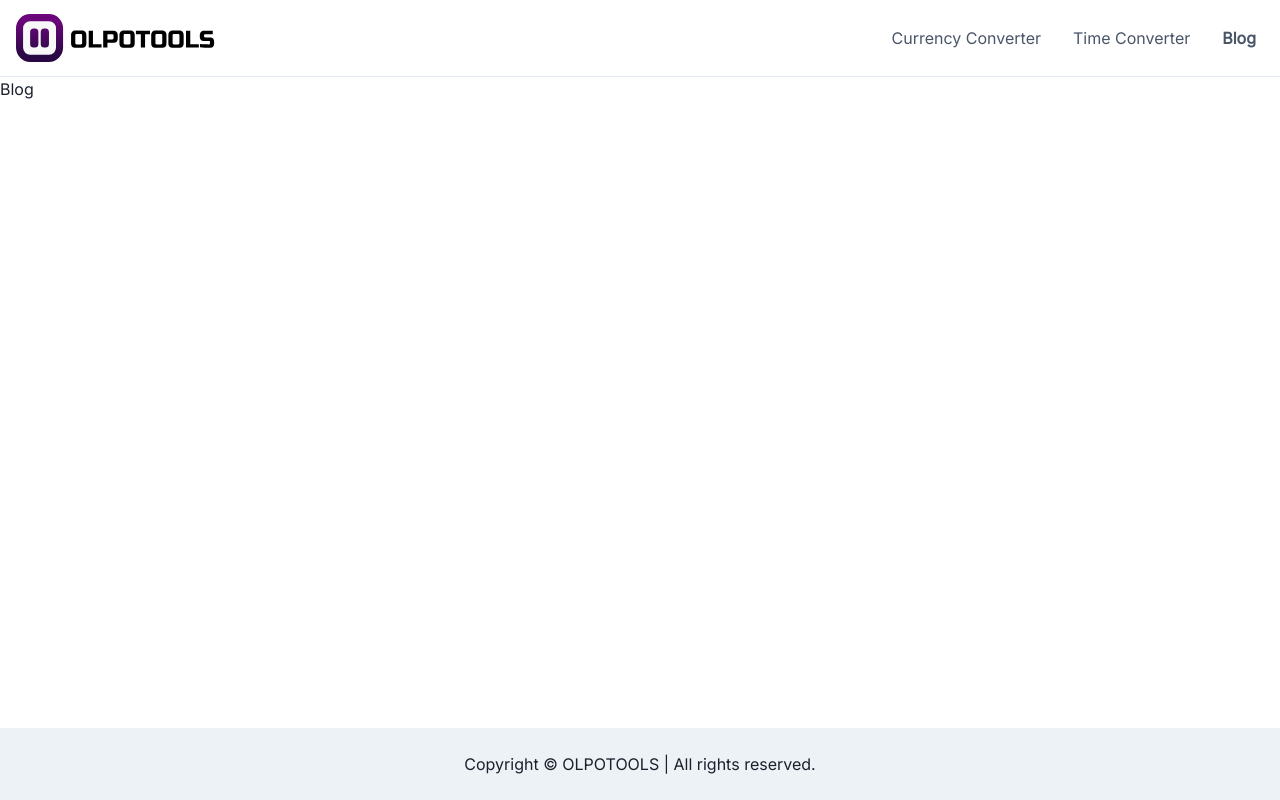
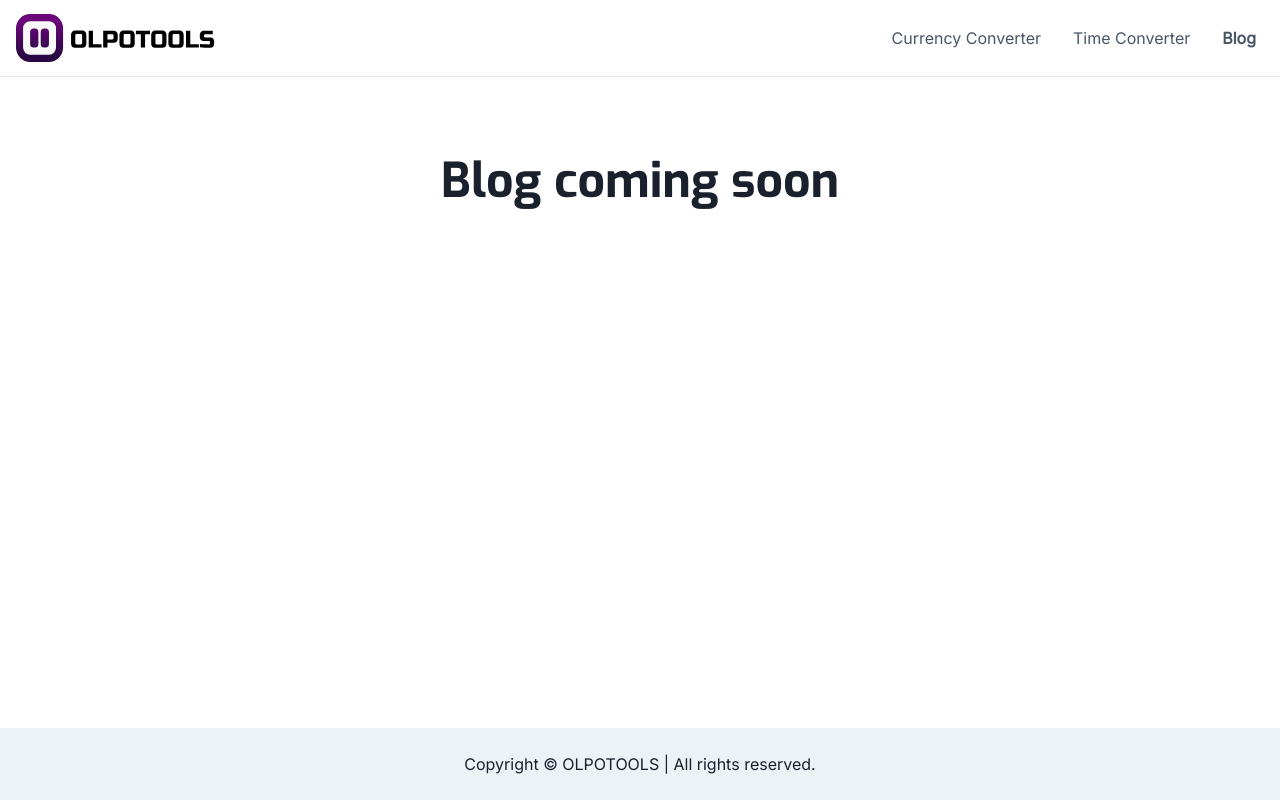
Before and after one commit to shamssujon/olpotools-client, a React (Vite) app: page /blog in a window 1280 px wide. Built offline with nearby package versions, Linux system fonts and the light colour scheme.

Commit message:
add coming soon text to Blog page

```diff
--- a/src/components/pages/Blog/Blog.tsx
+++ b/src/components/pages/Blog/Blog.tsx
@@ -1,11 +1,20 @@
-import React from 'react';
+import { Box, Container, Heading } from "@chakra-ui/react";
+import React from "react";
 
 const Blog = () => {
-    return (
-        <div>
-            Blog
-        </div>
-    );
+	return (
+		<Box py={{ base: "12", md: "20" }}>
+			<Container maxW="container.xl">
+				<Box maxW="4xl" mx="auto">
+					<Box textAlign="center">
+						<Heading as="h1" size="2xl">
+							Blog coming soon
+						</Heading>
+					</Box>
+				</Box>
+			</Container>
+		</Box>
+	);
 };
 
 export default Blog;
```
